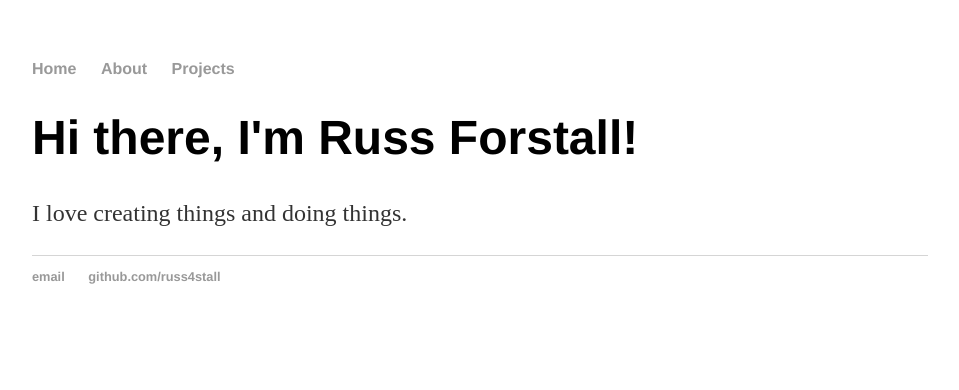
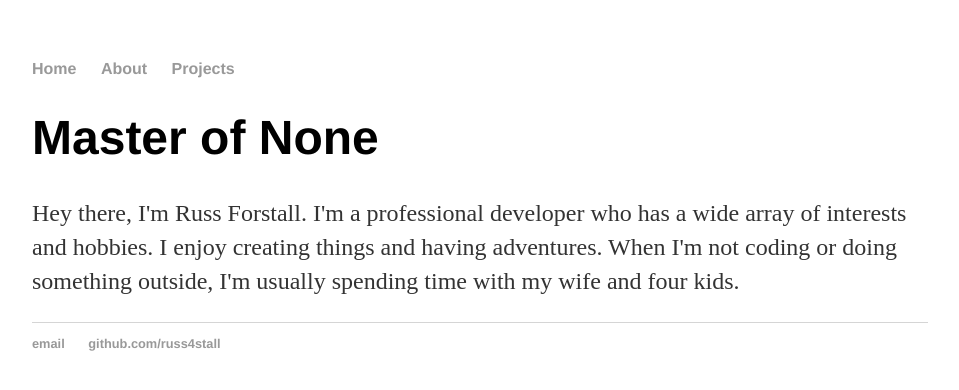
Before and after one commit to russ4stall/russ4stall.github.io, a Jekyll site: the page built from index.html, in a window 1280 px wide. Shown: the top 390 px of the page, without its empty margins (160-1119 px from the left). Built offline with Jekyll 4.4.1, drawn with Linux system fonts in a browser that asks for light colours.

Commit message:
Update index.html

```diff
--- a/index.html
+++ b/index.html
@@ -1,8 +1,14 @@
 ---
 layout: default
-title: Russ Forstall, Master of Some
+title: Master of None
 ---
 <div class="blurb">
-	<h1>Hi there, I'm Russ Forstall!</h1>
-	<p>I love creating things and doing things.</p>
+	<h1>Master of None</h1>
+	<p>
+	Hey there, I'm Russ Forstall. I'm a professional developer who has a wide array of interests and hobbies.
+	I enjoy creating things and having adventures.
+	When I'm not coding or doing something outside, I'm usually spending time with my wife and four kids.
+	</p>
+
+
 </div><!-- /.blurb -->
```
